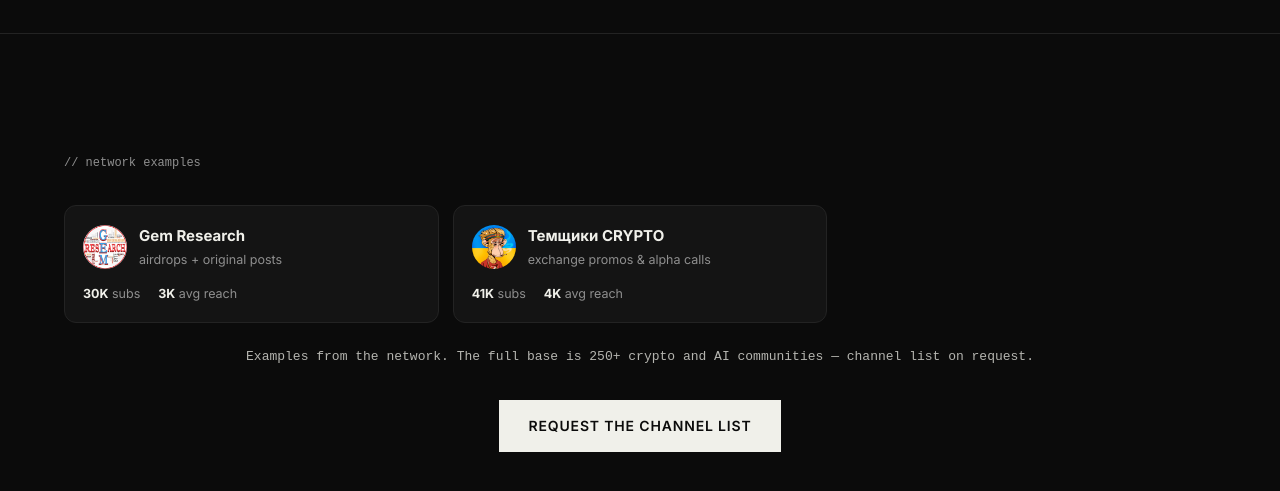
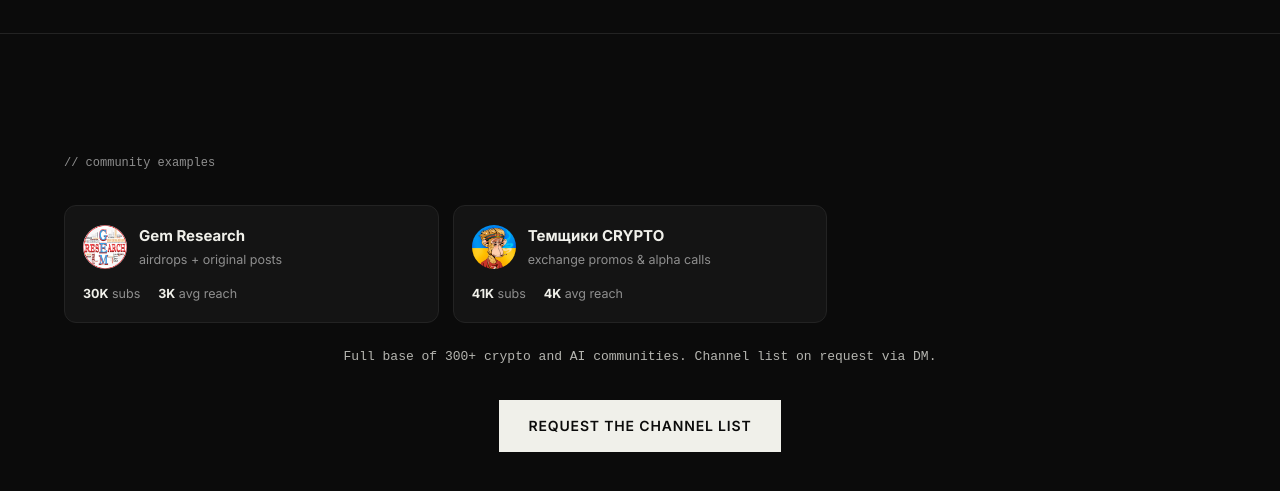
Before and after one commit to relapsef/paranoid-dao, a plain HTML site: page communities/index.html in a window 1280 px wide. Shown: the part 407-898 px from the top of the page. Drawn offline with Linux system fonts and the light colour scheme.

Commit message:
Update community count to 300+, relabel network section

```diff
--- a/communities/index.html
+++ b/communities/index.html
@@ -46,9 +46,9 @@
 
   <section class="section">
     <div class="container">
-      <p class="section__label" data-i18n="net.gridLabel">// примеры из сети</p>
+      <p class="section__label" data-i18n="net.gridLabel">// примеры сообществ</p>
       <div class="channels__grid" id="channelsGrid"></div>
-      <p class="channels__note" data-i18n="net.note">Показаны примеры из сети. Полная база — 250+ крипто и AI-комьюнити, список каналов по запросу.</p>
+      <p class="channels__note" data-i18n="net.note">Полная база 300+ крипто и AI комьюнити. Список каналов по запросу в лс.</p>
       <div style="text-align:center; margin-top: 32px;">
         <a href="https://t.me/paranoiddao_mirror" target="_blank" rel="noopener" class="btn" data-i18n="net.btn">Запросить список каналов</a>
       </div>
@@ -60,7 +60,7 @@
 
   <div class="channels__group">
     <p class="channels__platform">/ Telegram</p>
-    <h3>250+ каналов и чатов</h3>
+    <h3>300+ каналов и чатов</h3>
     <div class="channel-list">
       <a class="channel-row" href="https://t.me/paranoiddao_mirror" target="_blank" rel="noopener">
         <span class="channel-row__name">@paranoiddao_mirror</span>
@@ -89,9 +89,9 @@
     "net.title": "Our community<br>network.",
     "net.status": "// status",
     "net.soon": "Coming soon.",
-    "net.text": "We're compiling and verifying a list of 250+ crypto and AI communities. Telegram, X and YouTube channels will appear here soon.",
-    "net.gridLabel": "// network examples",
-    "net.note": "Examples from the network. The full base is 250+ crypto and AI communities — channel list on request.",
+    "net.text": "We're compiling and verifying a list of 300+ crypto and AI communities. Telegram, X and YouTube channels will appear here soon.",
+    "net.gridLabel": "// community examples",
+    "net.note": "Full base of 300+ crypto and AI communities. Channel list on request via DM.",
     "net.btn": "Request the channel list",
     "net.subs": "subs",
     "net.reach": "avg reach",
@@ -105,9 +105,9 @@
     "net.title": "Наша мережа<br>ком'юніті.",
     "net.status": "// статус",
     "net.soon": "Розділ у розробці.",
-    "net.text": "Ми збираємо та перевіряємо список із 250+ крипто- та AI-ком'юніті. Незабаром тут з'являться канали в Telegram, X та YouTube.",
-    "net.gridLabel": "// приклади з мережі",
-    "net.note": "Приклади з мережі. Повна база — 250+ крипто- та AI-ком'юніті, список каналів на запит.",
+    "net.text": "Ми збираємо та перевіряємо список із 300+ крипто- та AI-ком'юніті. Незабаром тут з'являться канали в Telegram, X та YouTube.",
+    "net.gridLabel": "// приклади ком'юніті",
+    "net.note": "Повна база 300+ крипто та AI ком'юніті. Список каналів на запит у лс.",
     "net.btn": "Запросити список каналів",
     "net.subs": "підписників",
     "net.reach": "сер. охоплення",
```
Also changed, not shown: index.html (+9 -9 lines).
